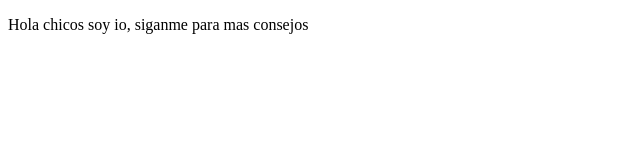
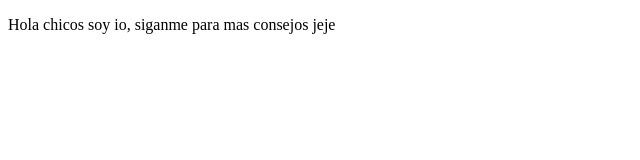
Before and after one commit to juanpa61/Proyecto1, a plain HTML site: page index.html in a window 1280 px wide. Shown: the full height of the page, 0-640 px from the left. Drawn offline with Linux system fonts and the light colour scheme.

Commit message:
Primer cambio

```diff
--- a/index.html
+++ b/index.html
@@ -7,6 +7,6 @@
     <title>Hola Mundo</title>
 </head>
 <body>
-    <p>Hola chicos soy io, siganme para mas consejos</p>
+    <p>Hola chicos soy io, siganme para mas consejos jeje</p>
 </body>
 </html>
```
